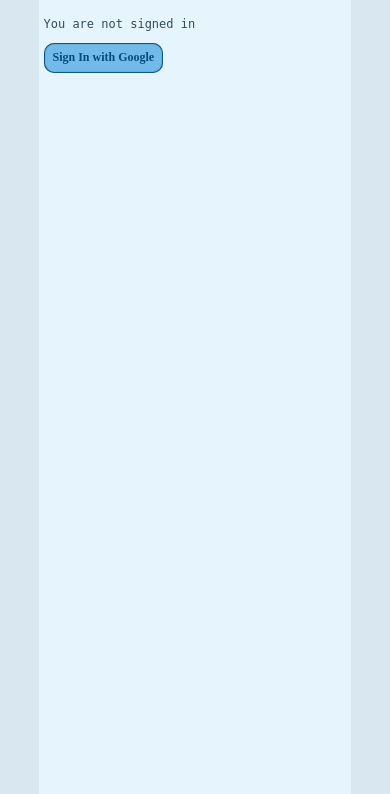
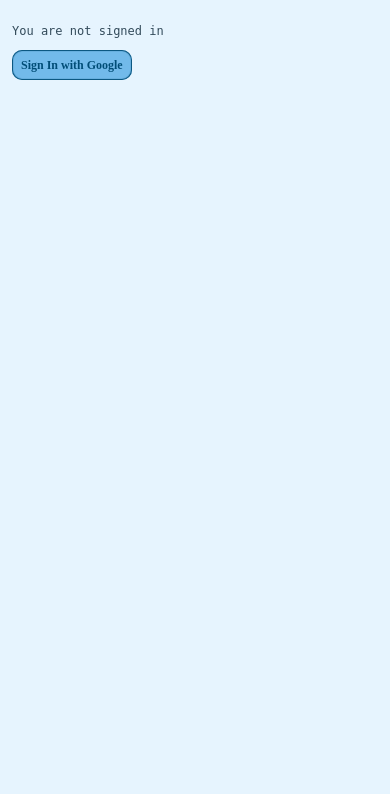
Before and after one commit to serious-pavel/tagmate, a Django app: page /accounts/profile/ in a window 390 px wide. Shown: the part 50-844 px from the top of the page. Run offline with Django 5.2, Linux system fonts and the light colour scheme; some web fonts are replaced.

Commit message:
fix: profile page margins
remove margins on profile page on mobile screens,
add a distinct padding instead

```diff
--- a/app/static/css/screen_sizes.css
+++ b/app/static/css/screen_sizes.css
@@ -106,6 +106,11 @@
     display: block;
   }
 
+  .content-nested.profile {
+    width: 100%;
+    padding: 1rem;
+  }
+
   #app-main > .app-block-R {
     display: none;
   }
--- a/app/templates/base.html
+++ b/app/templates/base.html
@@ -81,7 +81,8 @@
   </div>
 </div>
 <div class="content-main">
-  <div class="content-nested">
+  {% with request.resolver_match.url_name as url_name %}
+    <div class="content-nested {% if url_name == 'profile' %}profile{% endif %}">
       <div class="message-area">
         {% if messages %}
           {% for message in messages %}
@@ -120,6 +121,7 @@
       {% block content %}
       {% endblock content %}
     </div>
+  {% endwith %}
 </div>
 </body>
 </html>
```
Lines whose indentation alone changed are shown as unchanged.
